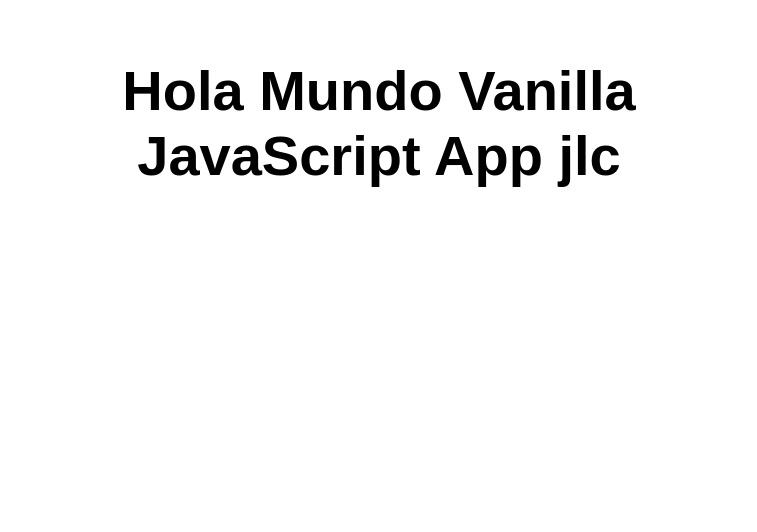
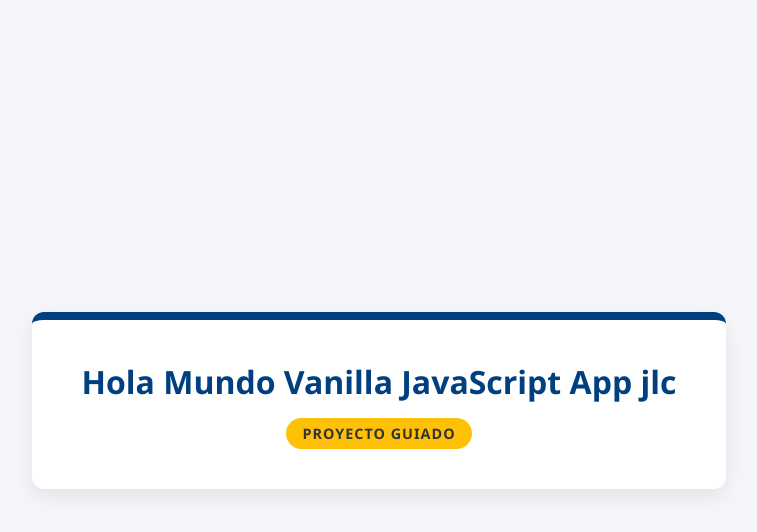
Before and after one commit to josecasas-cmyk/mi-primer-app-josecasas, a website: page src/index.html in a window 1280 px wide. Shown: the whole page, without its empty margins (261-1018 px from the left). Drawn offline with Linux system fonts and the light colour scheme.

Commit message:
Update index.html
mejora de web

```diff
--- a/src/index.html
+++ b/src/index.html
@@ -1,17 +1,58 @@
 <!DOCTYPE html>
-<html lang="en">
+<html lang="es">
+<head>
+    <meta charset="UTF-8">
+    <meta name="viewport" content="width=device-width, initial-scale=1.0">
+    <title>Hello world</title>
+    <style>
+        body {
+            /* Fondo gris muy suave para resaltar la tarjeta */
+            background-color: #f4f6f9;
+            font-family: 'Segoe UI', Tahoma, Geneva, Verdana, sans-serif;
+            display: flex;
+            justify-content: center;
+            align-items: center;
+            height: 100vh;
+            margin: 0;
+        }
 
-<head>
-  <meta charset="UTF-8">
-  <meta name="viewport" content="width=device-width, initial-scale=1.0">
-  <link rel="stylesheet" href="styles.css">
-  <title>Hello world</title>
+        .card {
+            background-color: #ffffff;
+            padding: 40px 50px;
+            border-radius: 12px;
+            box-shadow: 0 8px 20px rgba(0, 0, 0, 0.08);
+            text-align: center;
+            /* Borde superior con color Azul Insignia */
+            border-top: 8px solid #004080;
+        }
+
+        h1 {
+            /* Color Azul Insignia para el texto principal */
+            color: #004080;
+            margin: 0 0 15px 0;
+            font-size: 2em;
+        }
+
+        .insignia-badge {
+            display: inline-block;
+            /* Color de acento Dorado/Amarillo */
+            background-color: #ffc107;
+            color: #333;
+            padding: 6px 16px;
+            border-radius: 20px;
+            font-size: 0.9em;
+            font-weight: bold;
+            text-transform: uppercase;
+            letter-spacing: 1px;
+        }
+    </style>
 </head>
+<body>
 
-<body>
-  <main>
-    <h1>Hola Mundo Vanilla JavaScript App jlc</h1>
-  </main>
+    <div class="card">
+        <h1>Hola Mundo Vanilla JavaScript App jlc</h1>
+        <div class="insignia-badge">Proyecto Guiado</div>
+    </div>
+
 </body>
-
 </html>
```
